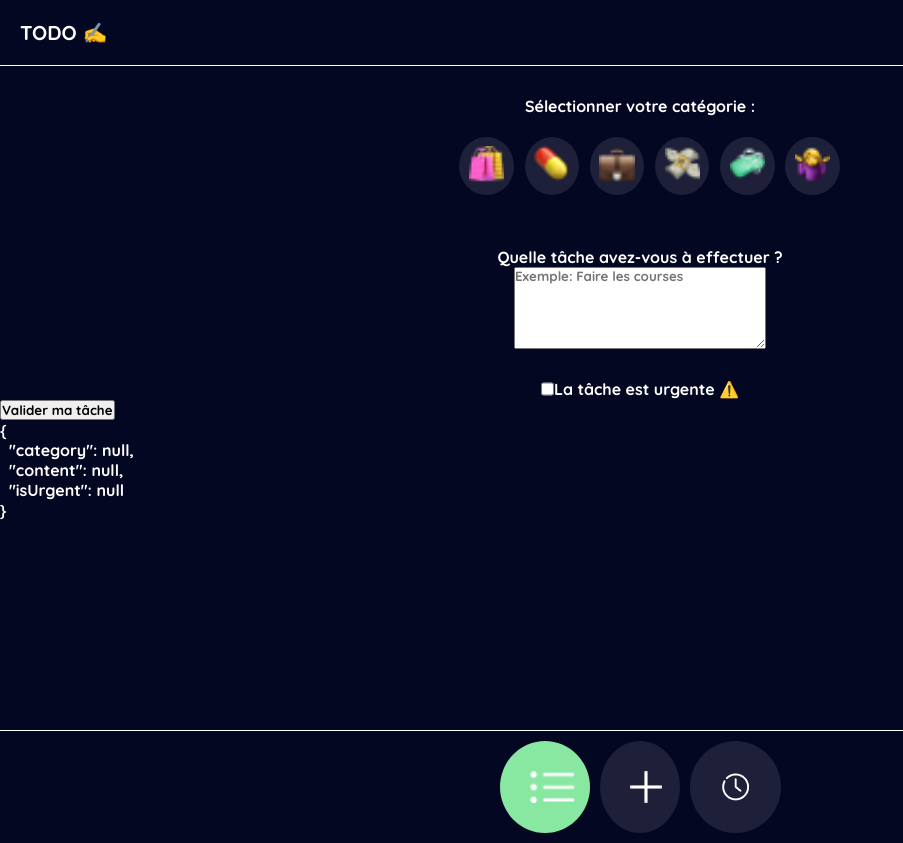
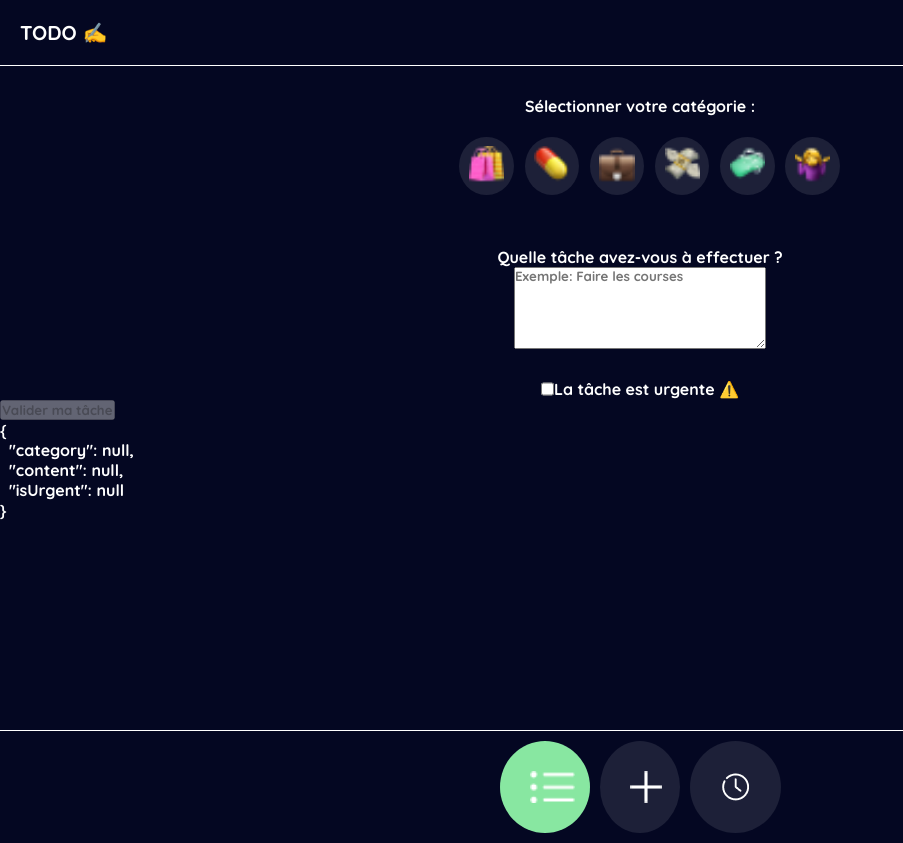
Before and after one commit to AssaNiang/Todo-List, an Angular app: page /new-task in a window 1280 px wide. Shown: the whole page, without its empty margins (0-903 px from the left). Built offline with nearby package versions, Linux system fonts and the light colour scheme.

Commit message:
le bouton est desactivé si le form n'est pas remplie

```diff
--- a/src/app/pages/new-task/new-task.component.html
+++ b/src/app/pages/new-task/new-task.component.html
@@ -28,7 +28,7 @@
         <label for="urgent">La tâche est urgente ⚠️</label>
     </div>
 
-    <button type="submit">Valider ma tâche </button>
+    <button type="submit" [disabled]="!loginForm.valid">Valider ma tâche </button>
 </form>
 <pre>
 {{loginForm.value |json}}
```
